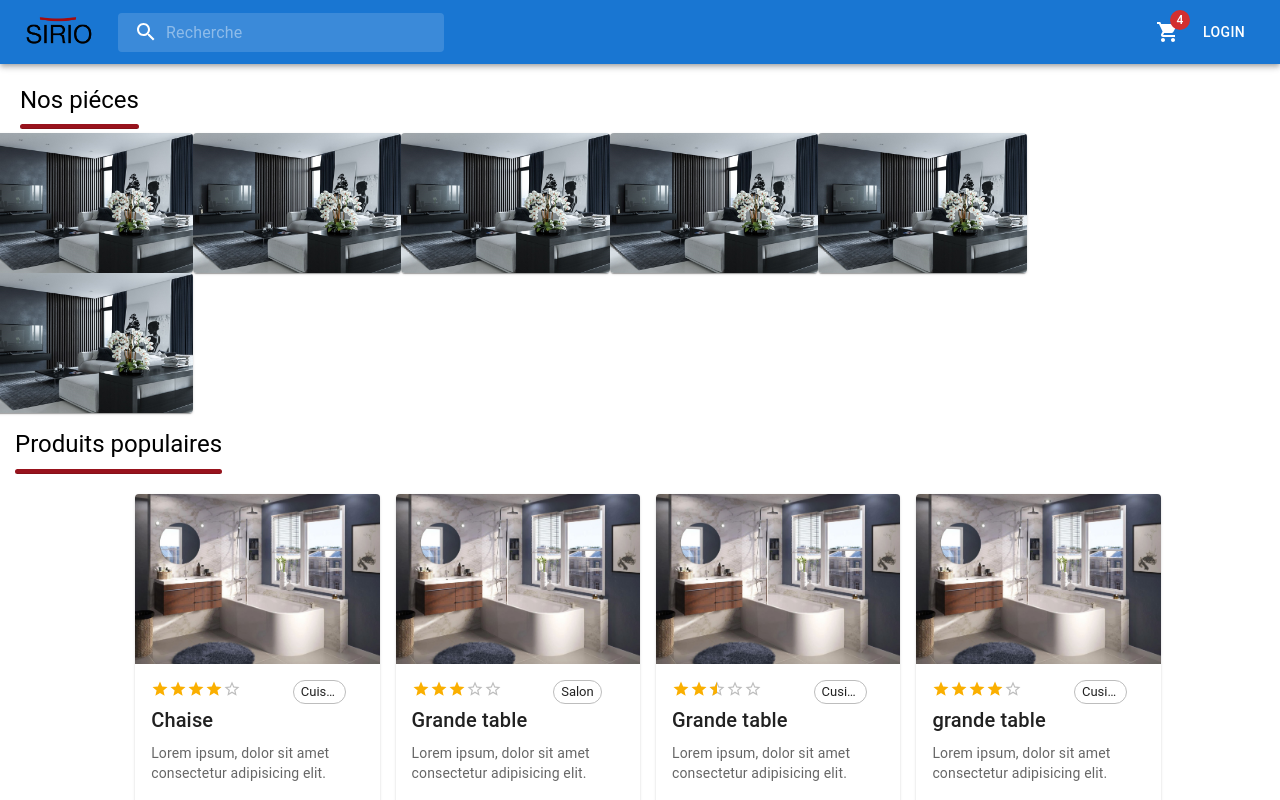
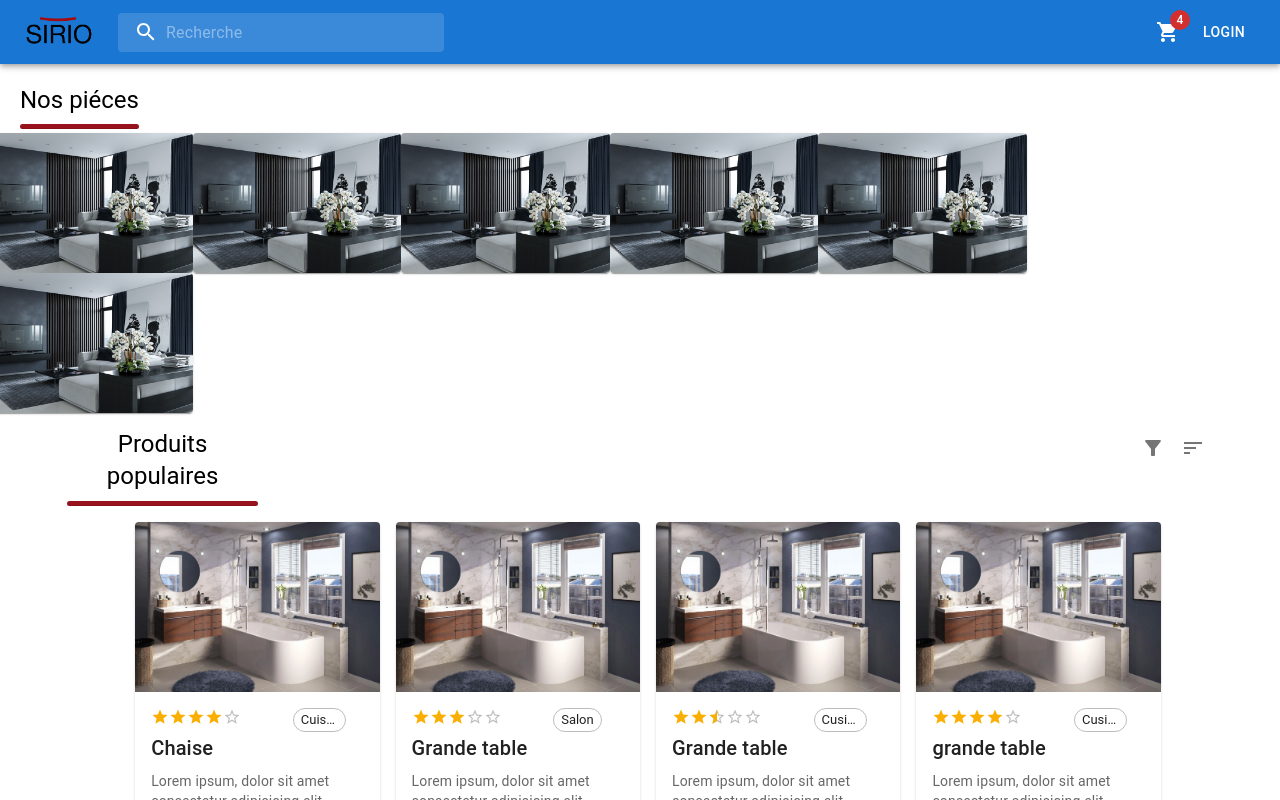
Before and after one commit to nicolasna77/e-mobilie, a React (Create React App) app: page / in a window 1280 px wide. Shown: the top 800 px of the page. Built offline with nearby package versions, Linux system fonts and the light colour scheme.

Commit message:
update
- add filter into card popular

```diff
--- a/src/componant/CardPop.js
+++ b/src/componant/CardPop.js
@@ -10,11 +10,13 @@ import IconButton from '@mui/material/IconButton';
 import Grid from '@mui/material/Grid';
 import Rating from '@mui/material/Rating';
 import CardActions from '@mui/material/CardActions';
-import ReactCircleColorPicker from 'react-circle-color-picker'
 import {data} from '../data.js';
 import Favorite  from '@mui/icons-material/Favorite';
 import FavoriteBorderIcon from '@mui/icons-material/FavoriteBorder';
 import Chip from '@mui/material/Chip';
+import FilterAltIcon from '@mui/icons-material/FilterAlt';
+import SortIcon from '@mui/icons-material/Sort';
+
 
 // import handleClick from 'react';
 
@@ -44,13 +46,34 @@ export default function CardPop(props) {
     return (
 
         <Box sx={{ flexGrow: 1 }}>
+             <Grid container margin="0 auto" textAlign="center" xs={12} sm={12} md={11}  >
+
+            <Grid item  xs={6} sm={4} md={2} >
                 <div className="titleCardPop">
                     <Typography gutterBottom variant="h5" component="div">
                         Produits populaires
                     </Typography>
+
                     <Divider className="divider"/>
 
                 </div>
+            </Grid>
+            <Grid item  xs={3} sm={6} md={8}  >
+
+              </Grid>
+            <Grid item  xs={3} sm={2} md={2}  >
+            <IconButton  className="iconFilter" >
+                <SortIcon />
+             </IconButton>
+             <IconButton  className="iconFilter" >
+                <  FilterAltIcon/>
+             </IconButton>
+            </Grid>
+
+            </Grid>
+
+
+
             <Grid container margin="0 auto" xs={12} sm={12} md={10}  spacing={2}>
 
             { data.map((data, i) => {
--- a/src/index.css
+++ b/src/index.css
@@ -47,12 +47,12 @@ code {
     vertical-align: center;
 }
 
-.titleCardPop {
-    display: inline-block;
-}
-
 .divider {
     height: 4px;
     background-color: #98131d;
     border-radius: 5px;
 }
+
+.iconFilter {
+    float: right;
+}
```
Lines whose indentation alone changed are shown as unchanged.
